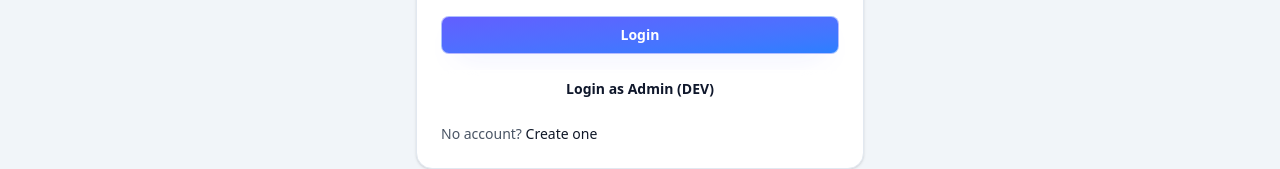
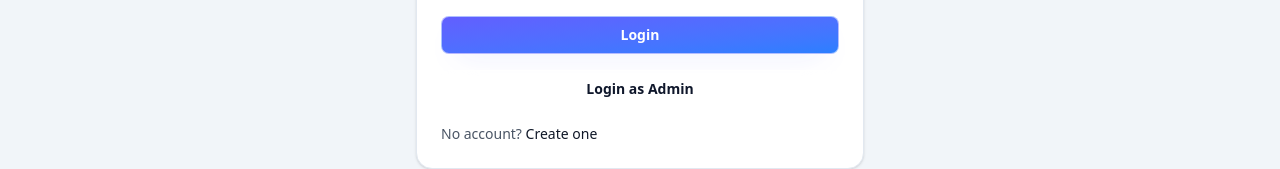
Before and after one commit to DylanFriday/Unispot_frontend, a React (Vite) app: page /login in a window 1280 px wide. Shown: the part 318-487 px from the top of the page. Built offline with nearby package versions, Linux system fonts and the light colour scheme.

Commit message:
add login as admin

```diff
--- a/src/pages/LoginPage.tsx
+++ b/src/pages/LoginPage.tsx
@@ -23,13 +23,13 @@ const LoginPage = () => {
   const { login } = useAuth()
   const [error, setError] = useState<string | null>(null)
   const env = import.meta.env as Record<string, string | boolean | undefined>
-  const isDev = Boolean(env.DEV)
   const adminEmail = String(
     env.VITE_ADMIN_EMAIL ?? env.NEXT_PUBLIC_ADMIN_EMAIL ?? ''
   ).trim()
   const adminPassword = String(
     env.VITE_ADMIN_PASSWORD ?? env.NEXT_PUBLIC_ADMIN_PASSWORD ?? ''
   ).trim()
+  const showAdminQuickLogin = Boolean(adminEmail && adminPassword)
 
   const {
     register,
@@ -48,7 +48,7 @@ const LoginPage = () => {
     }
   }
 
-  const onDevAdminLogin = async () => {
+  const onAdminQuickLogin = async () => {
     setError(null)
     if (!adminEmail || !adminPassword) {
       setError('Set VITE_ADMIN_EMAIL and VITE_ADMIN_PASSWORD in your .env file')
@@ -59,7 +59,7 @@ const LoginPage = () => {
       navigate(redirectForRole(role), { replace: true })
     } catch (err) {
       const apiError = err as { response?: { data?: ApiError } }
-      setError(apiError.response?.data?.message ?? 'Dev admin login failed')
+      setError(apiError.response?.data?.message ?? 'Admin login failed')
     }
   }
 
@@ -90,14 +90,14 @@ const LoginPage = () => {
             {isSubmitting ? 'Signing in...' : 'Login'}
           </Button>
         </form>
-        {isDev ? (
+        {showAdminQuickLogin ? (
           <Button
             variant="secondary"
-            onClick={() => void onDevAdminLogin()}
+            onClick={() => void onAdminQuickLogin()}
             disabled={isSubmitting}
             className="w-full"
           >
-            Login as Admin (DEV)
+            Login as Admin
           </Button>
         ) : null}
         <p className="text-sm text-gray-600">
```
